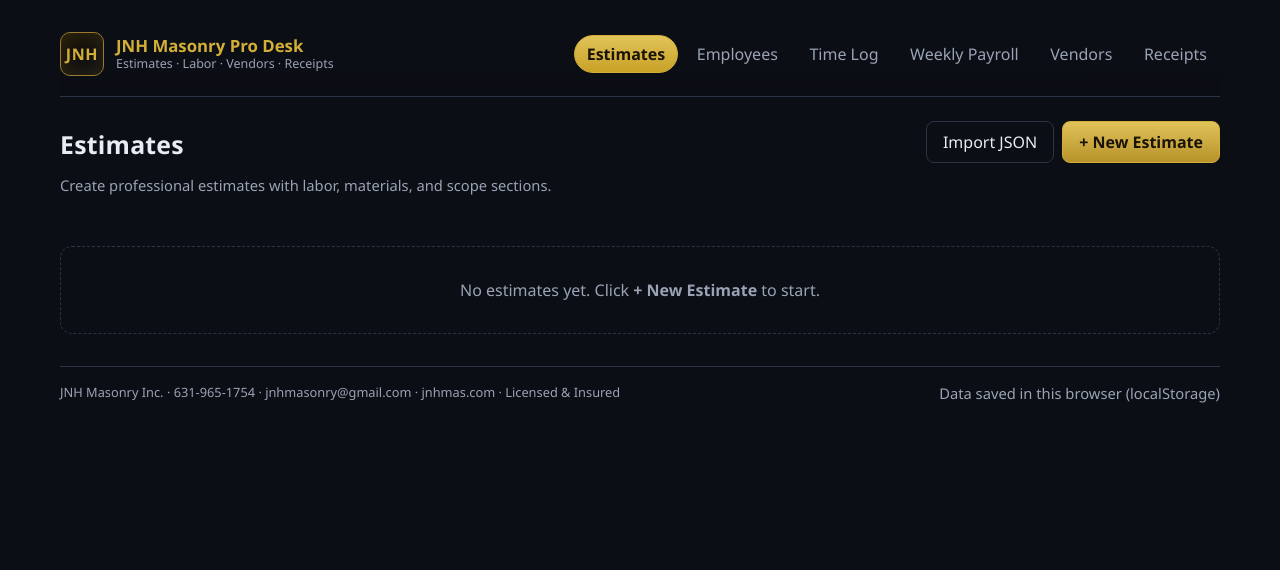
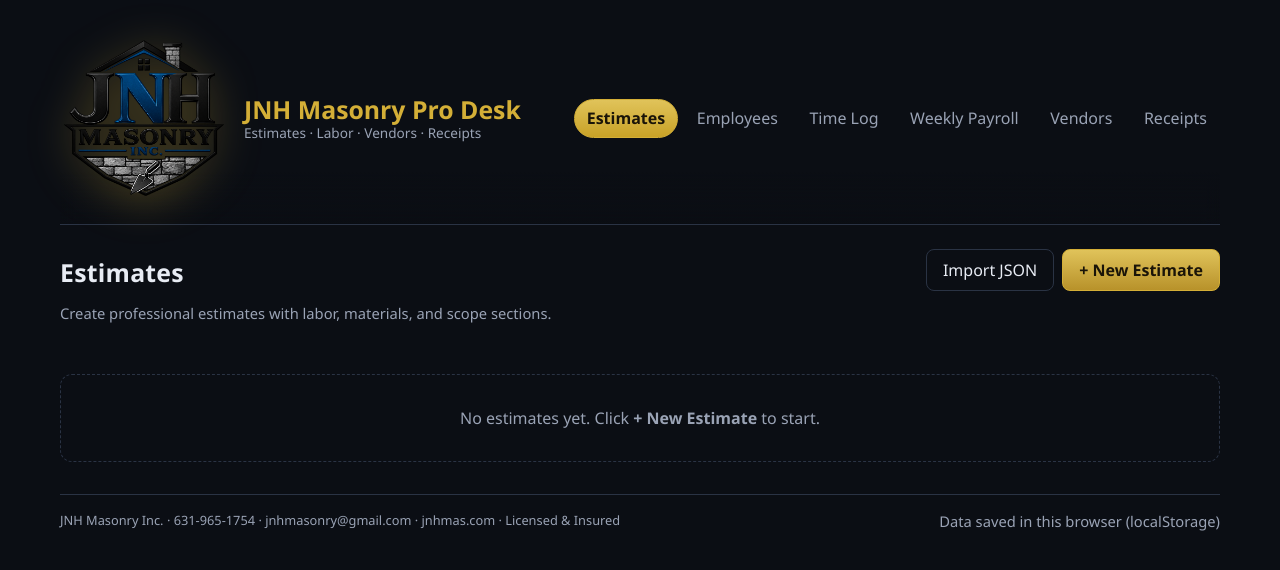
Before and after one commit to miltonchoto-boop/jnh-pro-desk, a plain HTML site: page index.html in a window 1280 px wide. Drawn offline with Linux system fonts and the light colour scheme.

Commit message:
Add huge official JNH cinematic logo to Pro Desk header
Serve jnh-logo-official-cinematic.png in the brand area (up to ~168px).

```diff
--- a/index.html
+++ b/index.html
@@ -10,7 +10,7 @@
   <div id="app">
     <header class="topbar">
       <div class="brand">
-        <div class="brand-mark">JNH</div>
+        <img class="brand-logo" src="jnh-logo-official-cinematic.png" width="1254" height="1254" alt="JNH Masonry Inc. official logo" />
         <div class="brand-text">
           <strong>JNH Masonry Pro Desk</strong>
           <span>Estimates · Labor · Vendors · Receipts</span>
--- a/styles.css
+++ b/styles.css
@@ -27,22 +27,37 @@ a { color: var(--gold); }
 #app { max-width: 1200px; margin: 0 auto; padding: 1rem 1.25rem 3rem; }
 
 .topbar {
-  display: flex; flex-wrap: wrap; gap: 1rem; align-items: center; justify-content: space-between;
-  padding: 1rem 0 1.25rem; border-bottom: 1px solid var(--border); margin-bottom: 1.5rem;
-  position: sticky; top: 0; z-index: 20; background: linear-gradient(180deg, var(--bg) 70%, transparent);
+  display: flex; flex-wrap: wrap; gap: 1.25rem; align-items: center; justify-content: space-between;
+  padding: 1.15rem 0 1.35rem; border-bottom: 1px solid var(--border); margin-bottom: 1.5rem;
+  position: sticky; top: 0; z-index: 20; background: linear-gradient(180deg, var(--bg) 75%, transparent);
   backdrop-filter: blur(8px);
 }
-.brand { display: flex; gap: .75rem; align-items: center; }
+.brand { display: flex; gap: 1rem; align-items: center; }
+.brand-logo {
+  width: clamp(96px, 18vw, 168px);
+  height: auto;
+  aspect-ratio: 1;
+  object-fit: contain;
+  border-radius: 18px;
+  filter: drop-shadow(0 6px 22px rgba(212,175,55,.35));
+  flex-shrink: 0;
+}
 .brand-mark {
+  /* legacy text mark kept for print fallbacks if needed */
   width: 44px; height: 44px; border-radius: 10px;
   background: linear-gradient(145deg, #1a1408, #0d0f14);
   border: 1px solid var(--gold-dim); color: var(--gold);
-  display: grid; place-items: center; font-weight: 800; letter-spacing: .04em;
+  display: none; place-items: center; font-weight: 800; letter-spacing: .04em;
   box-shadow: inset 0 0 18px rgba(212,175,55,.15);
 }
 .brand-text { display: flex; flex-direction: column; line-height: 1.2; }
-.brand-text strong { font-size: 1.05rem; color: var(--gold); }
-.brand-text span { font-size: .78rem; color: var(--text-muted); }
+.brand-text strong { font-size: clamp(1.15rem, 2.5vw, 1.55rem); color: var(--gold); }
+.brand-text span { font-size: .85rem; color: var(--text-muted); }
+
+@media (max-width: 640px) {
+  .brand-logo { width: clamp(88px, 28vw, 128px); }
+  .topbar { align-items: flex-start; }
+}
 
 .tabs { display: flex; flex-wrap: wrap; gap: .35rem; }
 .tab {
```
Also changed, not shown: jnh-logo-official-cinematic.png (added).
